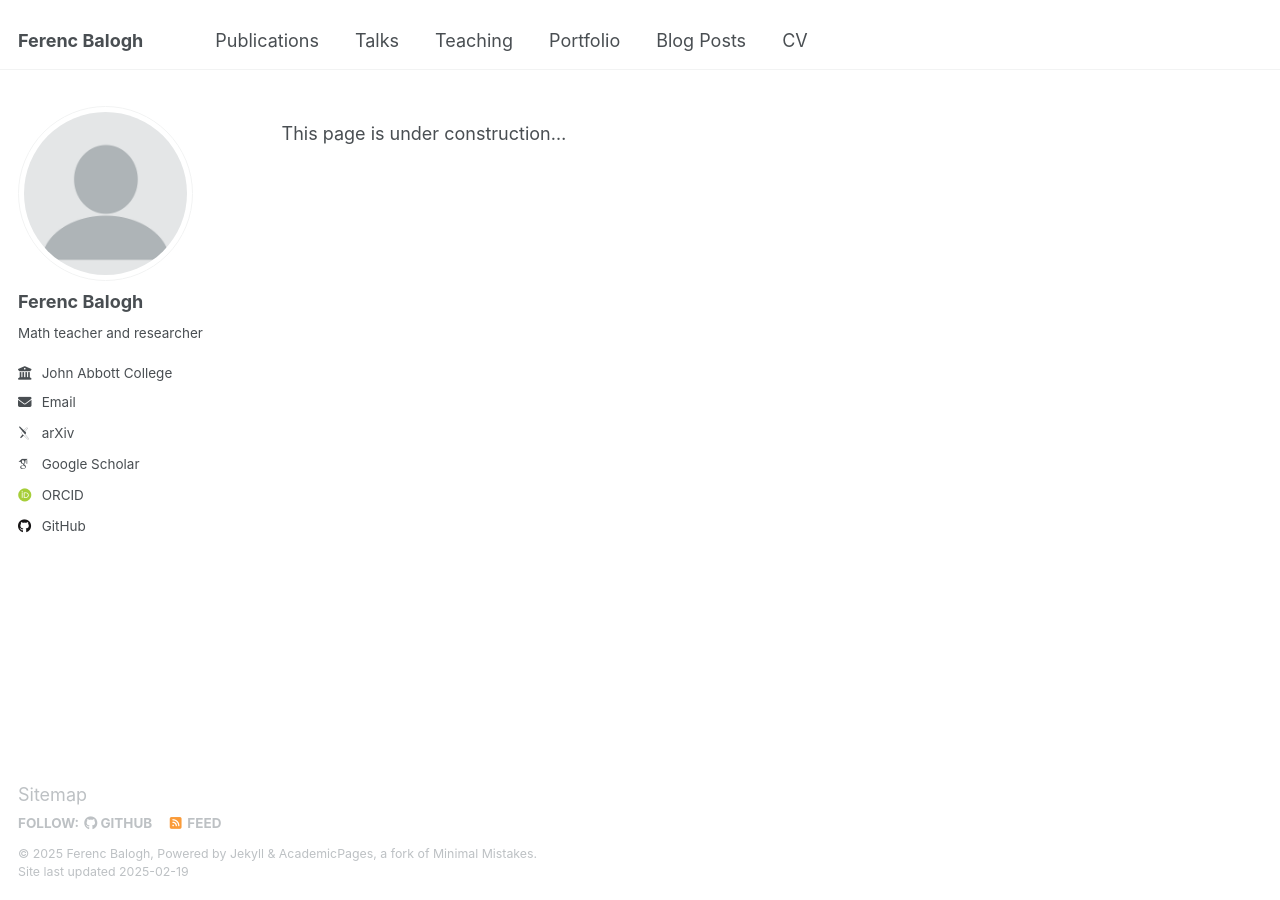
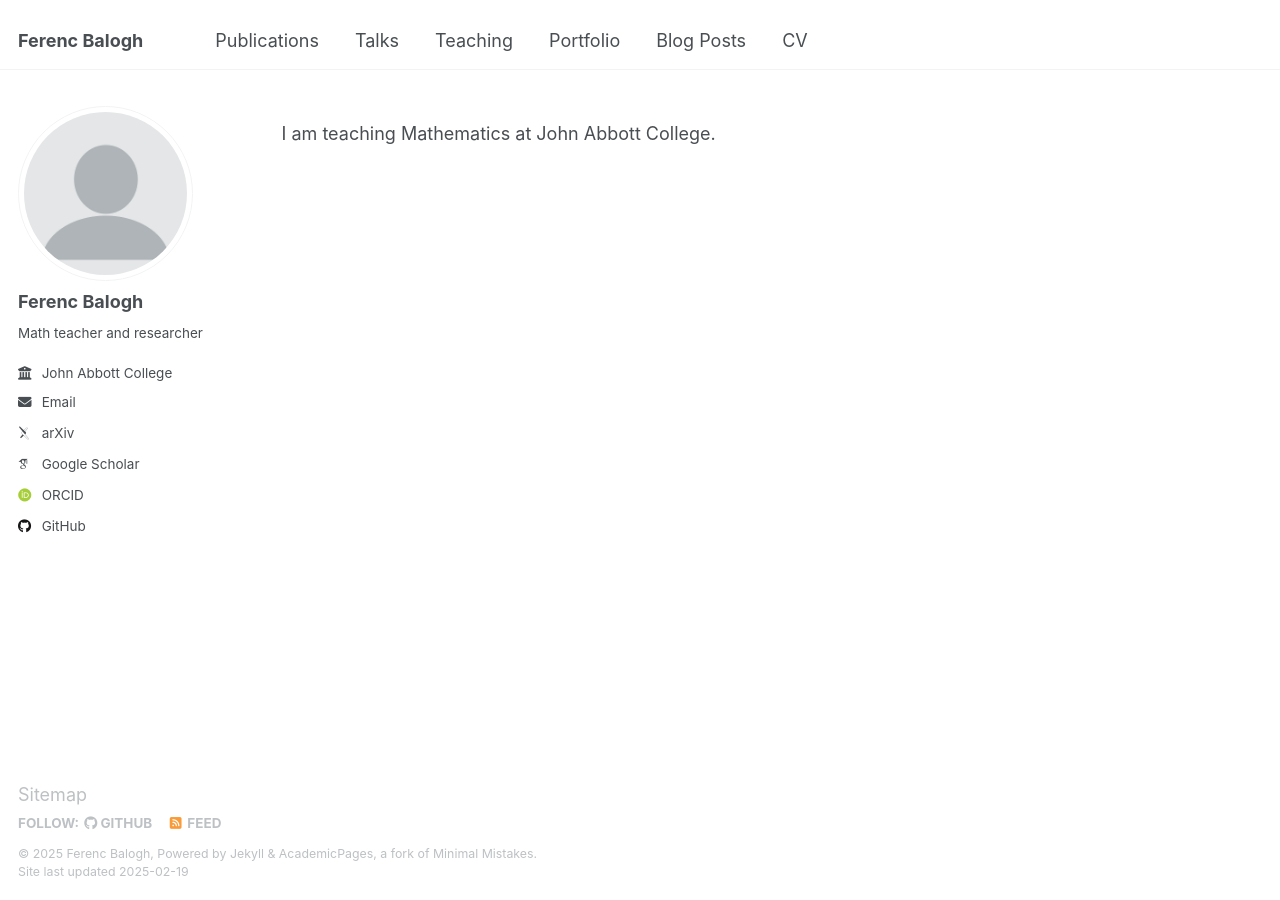
Before and after one commit to ferenc-balogh-math/ferenc-balogh-math.github.io, a Jekyll site: the page built from _pages/about.md, in a window 1280 px wide. Built offline with Jekyll 4.4.1, drawn with Linux system fonts in a browser that asks for light colours; some web fonts are replaced.

Commit message:
Update about.md

```diff
--- a/_pages/about.md
+++ b/_pages/about.md
@@ -7,4 +7,4 @@ redirect_from:
   - /about.html
 ---
 
-This page is under construction...
+I am teaching Mathematics at John Abbott College.
```
